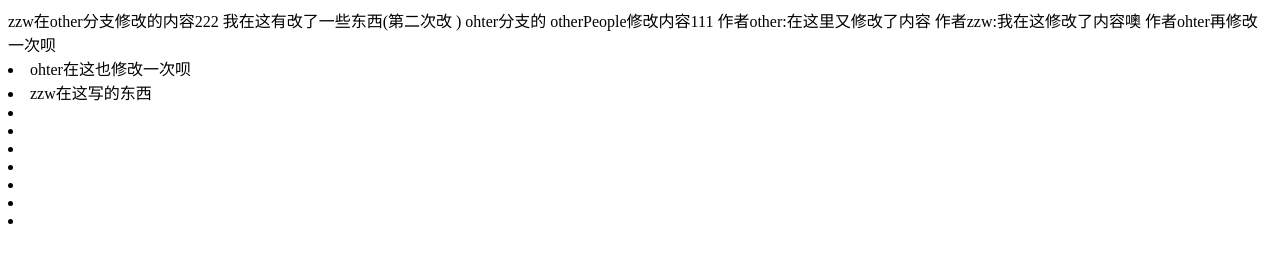
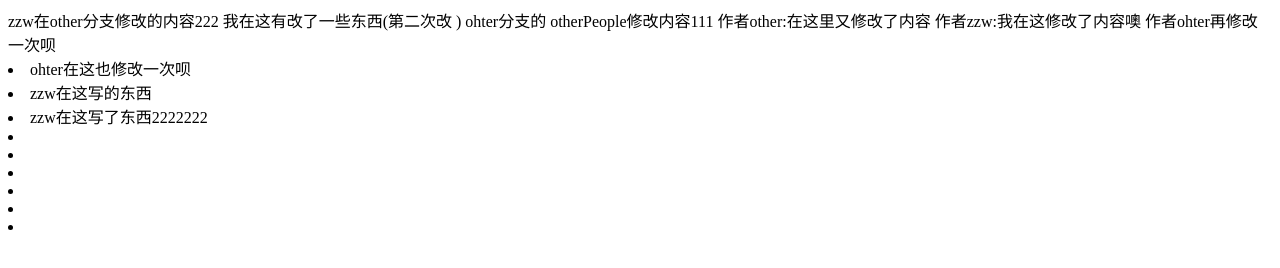
Before and after one commit to zzw827/github_learning, a plain HTML site: page index1.html in a window 1280 px wide. Drawn offline with Linux system fonts and the light colour scheme.

Commit message:
zzwother 1

```diff
--- a/index1.html
+++ b/index1.html
@@ -16,7 +16,7 @@
   作者ohter再修改一次呗
   <li>ohter在这也修改一次呗</li>
   <li>zzw在这写的东西</li>
-  <li></li>
+  <li>zzw在这写了东西2222222</li>
   <li></li>
   <li></li>
   <li></li>
```
